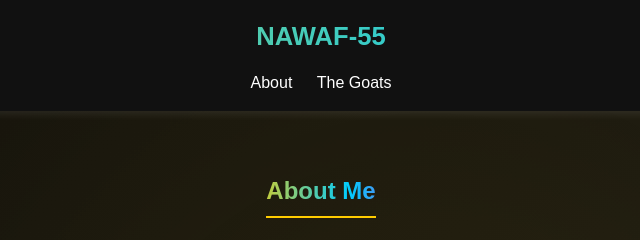
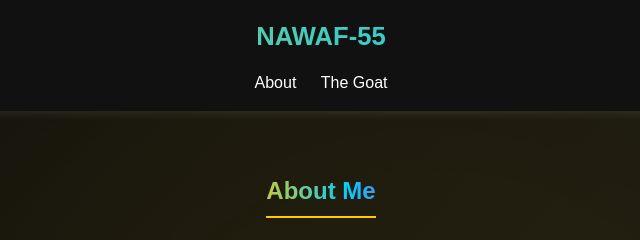
Before and after one commit to n5laa/MyWebsite-, a plain HTML site: page index.html in a window 1280 px wide. Shown: the top 240 px of the page, 319-959 px from the left. Drawn offline with Linux system fonts and the light colour scheme.

Commit message:
Update index.html

```diff
--- a/index.html
+++ b/index.html
@@ -225,7 +225,7 @@
   <nav>
     <h1>NAWAF-55</h1>
     <a href="#about">About</a>
-    <a href="#goat">The Goats</a>
+    <a href="#goat">The Goat</a>
   </nav>
 
   <section id="about">
```
